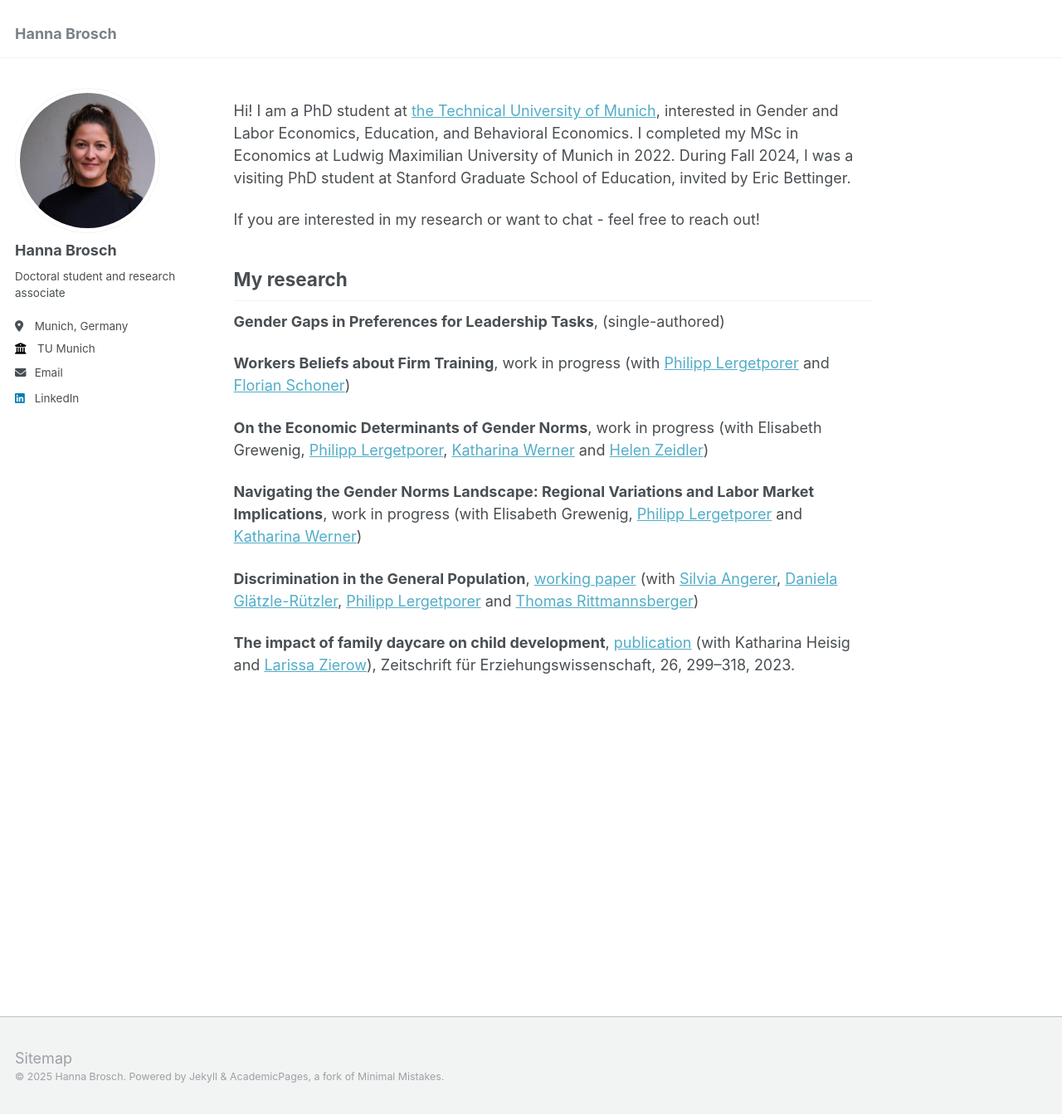
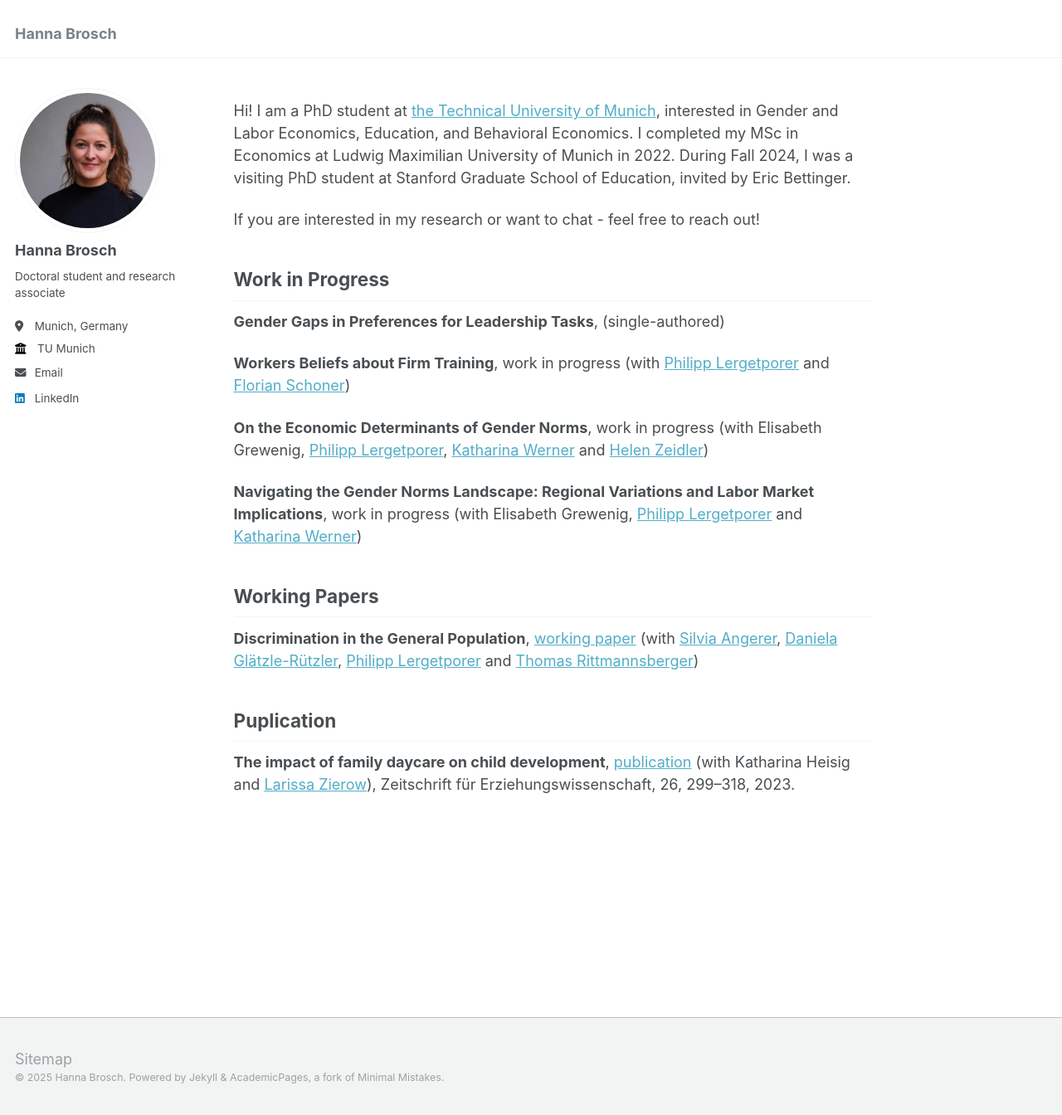
Before and after one commit to HannaBrosch/hannabrosch.github.io, a Jekyll site: the page built from _pages/about.md, in a window 1280 px wide and 1344 px high. Shown: the whole window at 83% size. Built offline with Jekyll 4.4.1, drawn with Linux system fonts in a browser that asks for light colours.

Commit message:
Update about.md

```diff
--- a/_pages/about.md
+++ b/_pages/about.md
@@ -12,7 +12,7 @@ Hi! I am a PhD student at [the Technical University of Munich](https://www.mgt.t
 If you are interested in my research or want to chat - feel free to reach out!
 
 
-My research
+Work in Progress
 ------
 **Gender Gaps in Preferences for Leadership Tasks**, (single-authored)
 
@@ -22,6 +22,11 @@ My research
 
 **Navigating the Gender Norms Landscape: Regional Variations and Labor Market Implications**, work in progress (with Elisabeth Grewenig, [Philipp Lergetporer](https://sites.google.com/lergetporer.at/philipplergetporereconomics) and [Katharina Werner](https://sites.google.com/view/wernerkatharina/home?authuser=0))
 
+Working Papers
+------
+
 **Discrimination in the General Population**, [working paper](https://www.iza.org/publications/dp/16984/discrimination-in-the-general-population) (with [Silvia Angerer](https://sites.google.com/umit.at/silvia-angerer/home), [Daniela Glätzle-Rützler](https://sites.google.com/view/daniela-glaetzle-ruetzler/), [Philipp Lergetporer](https://sites.google.com/lergetporer.at/philipplergetporereconomics) and [Thomas Rittmannsberger](https://sites.google.com/view/thomasrittmannsberger/home?authuser=0))
 
+Puplication
+------
 **The impact of family daycare on child development**, [publication](https://link.springer.com/article/10.1007/s11618-023-01150-2) (with Katharina Heisig and [Larissa Zierow](https://sites.google.com/view/larissa-zierow/home?authuser=0)), Zeitschrift für Erziehungswissenschaft, 26, 299–318, 2023.
```
